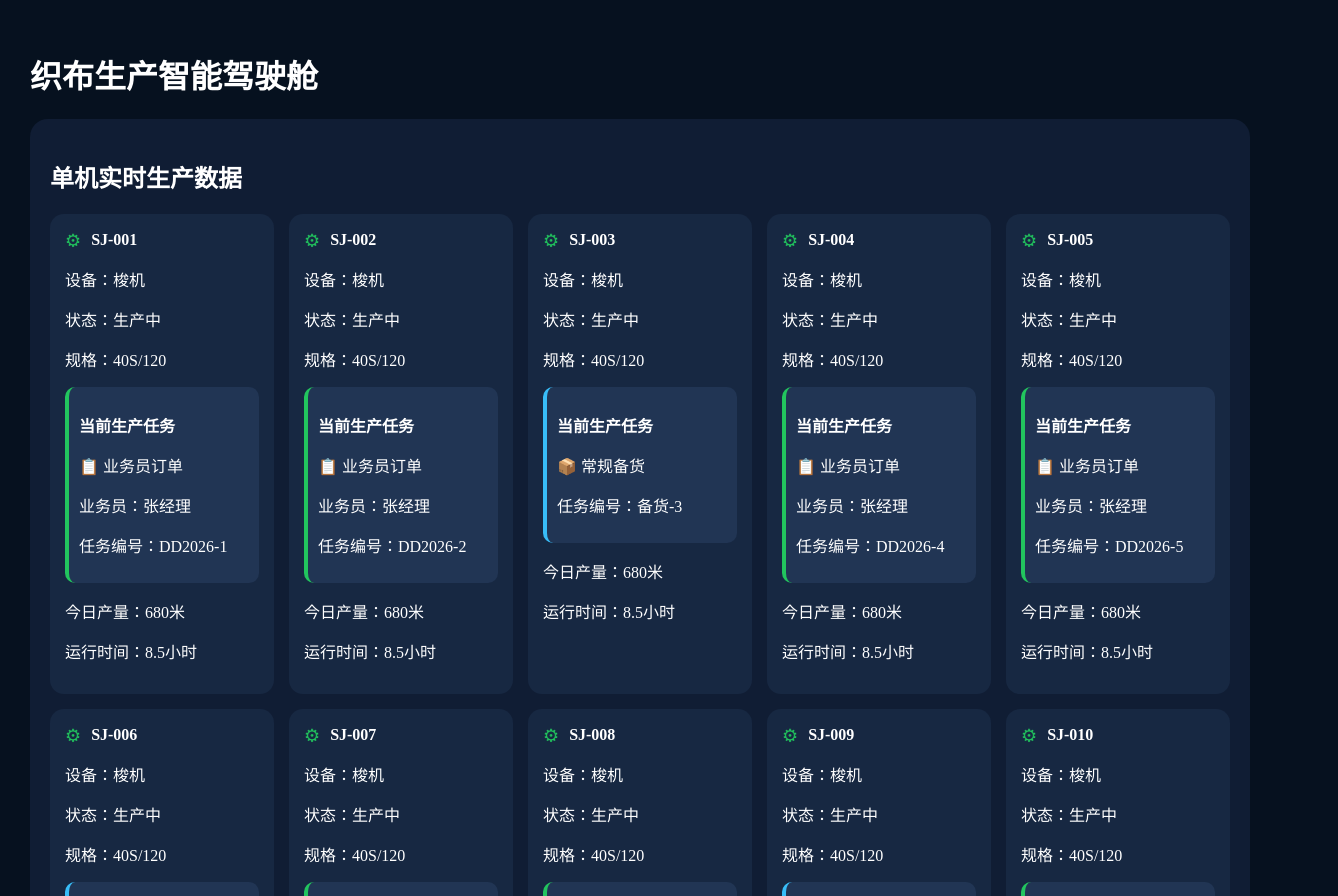
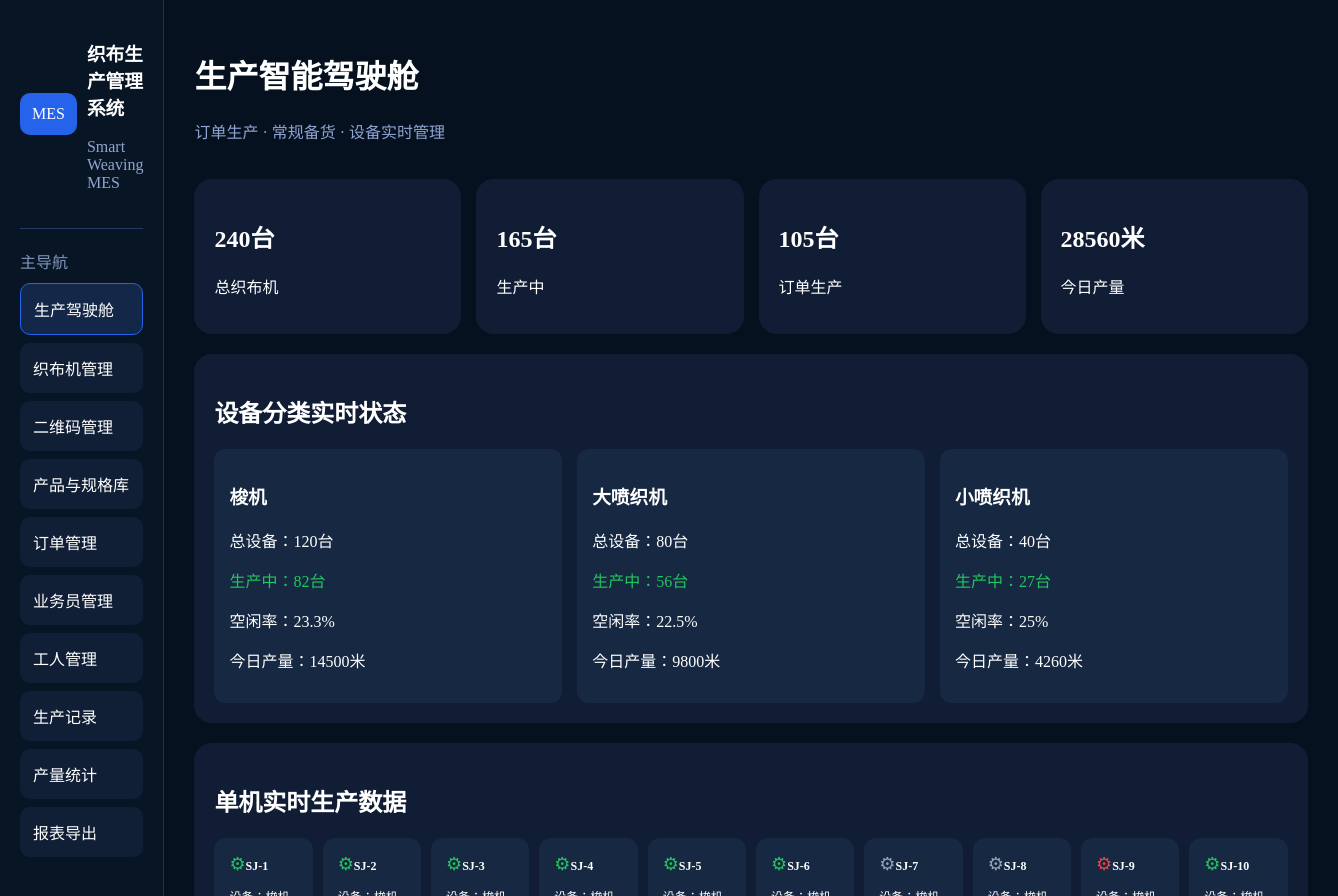
Before and after one commit to suiyuanlezhu-sketch/smart-weaving-mes, a Vue app: page / in a window 1280 px wide. Shown: the top 896 px of the page, 1338 px wide, since content can reach past the window. Built offline with nearby package versions, Linux system fonts and the light colour scheme; the HTML template or start-up script is replaced by a standard one.

Commit message:
Add files via upload

```diff
--- a/index.html
+++ b/index.html
@@ -1,2 +1,7 @@
+<!doctype html>
+<html>
+<body>
 <div id="app"></div>
 <script type="module" src="/src/main.js"></script>
+</body>
+</html>
--- a/src/App.vue
+++ b/src/App.vue
@@ -1,8 +1,70 @@
 <template>
-<div class="page">
-<h1>织布生产智能驾驶舱</h1>
+<div class="layout">
+
+<aside class="sidebar">
+
+<div class="logo">
+<div class="icon">MES</div>
+<div>
+<h3>织布生产管理系统</h3>
+<p>Smart Weaving MES</p>
+</div>
+</div>
+
+<div class="title">主导航</div>
+
+<div class="nav active">生产驾驶舱</div>
+<div class="nav">织布机管理</div>
+<div class="nav">二维码管理</div>
+<div class="nav">产品与规格库</div>
+<div class="nav">订单管理</div>
+<div class="nav">业务员管理</div>
+<div class="nav">工人管理</div>
+<div class="nav">生产记录</div>
+<div class="nav">产量统计</div>
+<div class="nav">报表导出</div>
+
+</aside>
+
+
+<main>
+
+<h1>生产智能驾驶舱</h1>
+<p class="sub">订单生产 · 常规备货 · 设备实时管理</p>
+
+
+<div class="cards">
+<div class="card" v-for="c in cards">
+<h2>{{c.v}}</h2>
+<p>{{c.n}}</p>
+</div>
+</div>
+
 
 <div class="panel">
+
+<h2>设备分类实时状态</h2>
+
+<div class="groups">
+
+<div class="group" v-for="g in groups">
+
+<h3>{{g.name}}</h3>
+
+<p>总设备：{{g.total}}台</p>
+<p class="green">生产中：{{g.running}}台</p>
+<p>空闲率：{{g.idle}}%</p>
+<p>今日产量：{{g.output}}米</p>
+
+</div>
+
+</div>
+
+</div>
+
+
+<div class="panel">
+
 <h2>单机实时生产数据</h2>
 
 <div class="machines">
@@ -18,9 +80,10 @@
 <p>状态：{{m.statusText}}</p>
 <p>规格：{{m.spec}}</p>
 
-<!-- 新增订单归属展示 -->
-<div class="task-box" :class="m.taskType">
-<p class="task-title">当前生产任务</p>
+
+<div class="task" :class="m.taskType">
+
+<strong>当前生产任务</strong>
 
 <p v-if="m.taskType==='stock'">
 📦 常规备货
@@ -40,42 +103,63 @@
 
 </div>
 
+
 <p>今日产量：{{m.output}}米</p>
 <p>运行时间：{{m.hours}}小时</p>
 
 </div>
 
 </div>
+
 </div>
+
+
+</main>
+
 </div>
 </template>
 
 
 <script setup>
 
+const cards=[
+{n:"总织布机",v:"240台"},
+{n:"生产中",v:"165台"},
+{n:"订单生产",v:"105台"},
+{n:"今日产量",v:"28560米"}
+]
+
+
+const groups=[
+{name:"梭机",total:120,running:82,idle:23.3,output:14500},
+{name:"大喷织机",total:80,running:56,idle:22.5,output:9800},
+{name:"小喷织机",total:40,running:27,idle:25,output:4260}
+]
+
+
 const machines=[]
 
-for(let i=1;i<=30;i++){
+for(let i=1;i<=60;i++){
 
-const stock=i%3===0
+let stock=i%3===0
 
 machines.push({
 
-id:'SJ-'+String(i).padStart(3,'0'),
+id:i<=30?"SJ-"+i:i<=50?"DP-"+(i-30):"XP-"+(i-50),
 
-type:'梭机',
+type:i<=30?"梭机":i<=50?"大喷织机":"小喷织机",
 
-status:'run',
+status:i%10<7?"run":i%10<9?"idle":"repair",
 
-statusText:'生产中',
+statusText:i%10<7?"生产中":i%10<9?"空闲":"维修",
 
-spec:'40S/120',
+spec:"40S/120",
 
-taskType:stock?'stock':'order',
+taskType:stock?"stock":"order",
 
-sales:stock?'':'张经理',
+sales:stock?"":"张经理",
 
-orderNo:stock?'备货-'+i:'DD2026-'+i,
+orderNo:stock?"备货-"+i:"DD2026-"+i,
 
 output:680,
 
@@ -89,6 +173,7 @@ hours:8.5
 
 
 <style>
+
 body{
 margin:0;
 background:#06111f;
@@ -96,32 +181,95 @@ color:white;
 font-family:"Microsoft YaHei"
 }
 
-.page{
+.layout{
+display:flex;
+min-height:100vh
+}
+
+.sidebar{
+width:240px;
+background:#081525;
+padding:20px;
+border-right:1px solid #1c3154
+}
+
+.logo{
+display:flex;
+gap:10px;
+align-items:center;
+padding-bottom:20px;
+border-bottom:1px solid #24395f
+}
+
+.icon{
+background:#2563eb;
+padding:12px;
+border-radius:10px
+}
+
+.logo p,.sub{
+color:#8ea4d2
+}
+
+.title{
+margin:20px 0 10px;
+color:#7f95bd
+}
+
+.nav{
+padding:13px;
+margin:8px 0;
+background:#111f36;
+border-radius:10px
+}
+
+.nav.active{
+border:1px solid #2563eb;
+background:#132848
+}
+
+main{
+flex:1;
 padding:30px
 }
 
-.panel{
+.cards{
+display:grid;
+grid-template-columns:repeat(4,1fr);
+gap:15px
+}
+
+.card,.panel{
 background:#101d34;
+padding:20px;
 border-radius:18px;
-padding:20px
+margin-top:20px
+}
+
+.groups{
+display:grid;
+grid-template-columns:repeat(3,1fr);
+gap:15px
+}
+
+.group,.machine{
+background:#172842;
+padding:15px;
+border-radius:12px
+}
+
+.green{
+color:#22c55e
 }
 
 .machines{
 display:grid;
-grid-template-columns:repeat(5,1fr);
-gap:15px
+grid-template-columns:repeat(10,1fr);
+gap:10px
 }
 
 .machine{
-background:#172842;
-border-radius:14px;
-padding:15px
-}
-
-.head{
-display:flex;
-align-items:center;
-gap:10px
+font-size:12px
 }
 
 .gear{
@@ -133,26 +281,31 @@ color:#22c55e;
 animation:spin 2s linear infinite
 }
 
-.task-box{
-margin-top:12px;
-padding:10px;
-border-radius:10px;
-background:#213554
+.idle{
+color:#94a3b8
 }
 
-.task-box.stock{
-border-left:4px solid #38bdf8
+.repair{
+color:#ef4444
 }
 
-.task-box.order{
-border-left:4px solid #22c55e
+.task{
+margin-top:10px;
+padding:10px;
+border-radius:8px;
+background:#223755
 }
 
-.task-title{
-font-weight:bold
+.task.stock{
+border-left:3px solid #38bdf8
+}
+
+.task.order{
+border-left:3px solid #22c55e
 }
 
 @keyframes spin{
 to{transform:rotate(360deg)}
 }
+
 </style>
```
Also changed, not shown: package.json (+7 -2 lines).
